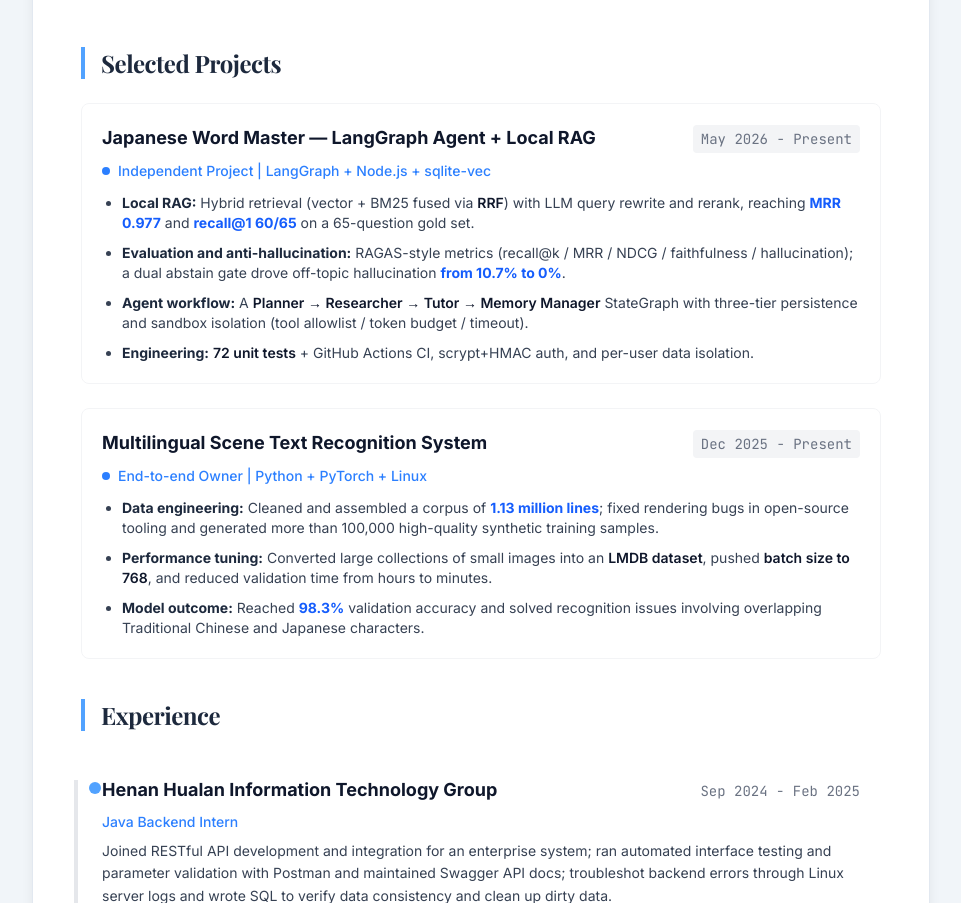
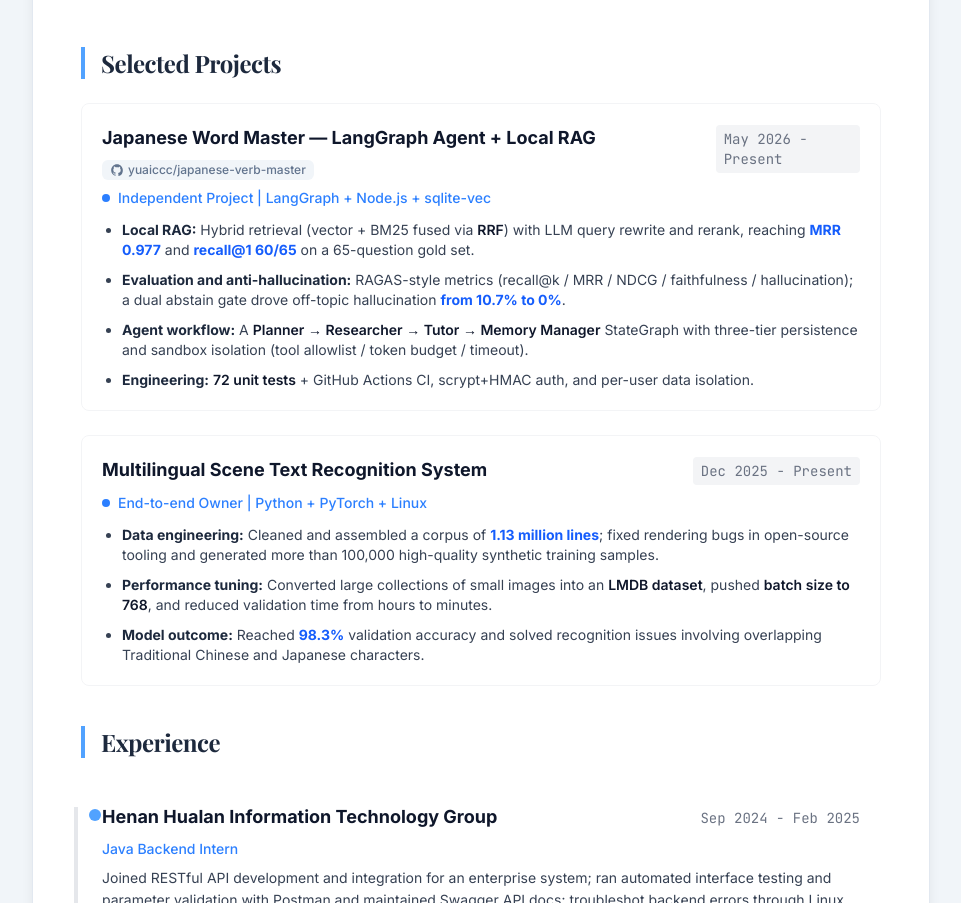
Before and after one commit to yuaiccc/my-resume, a Next.js app: page / in a window 1280 px wide. Shown: the part 2520-3423 px from the top of the page, without its empty margins (159-1120 px from the left). Built offline with nearby package versions, Linux system fonts and the light colour scheme; no server answers.

Commit message:
feat(projects): Japanese Word Master 标题旁加 GitHub 仓库 chip + icon

```diff
--- a/app/page.tsx
+++ b/app/page.tsx
@@ -325,8 +325,20 @@ export default function Resume() {
                 data-spotlight-card
                 className="interactive-card mb-6 p-5 rounded-lg border border-gray-100 dark:border-gray-700 hover:shadow-md hover:border-blue-200 dark:hover:border-blue-800 transition-all duration-300 group"
               >
-                <div className="flex flex-col sm:flex-row justify-between sm:items-baseline mb-2">
-                  <h3 className="text-lg font-bold text-slate-900 dark:text-slate-100 group-hover:text-blue-500 transition-colors">Japanese Word Master — LangGraph Agent + Local RAG</h3>
+                <div className="flex flex-col sm:flex-row justify-between sm:items-baseline mb-2 gap-2">
+                  <h3 className="text-lg font-bold text-slate-900 dark:text-slate-100 group-hover:text-blue-500 transition-colors flex items-center gap-2 flex-wrap">
+                    <span>Japanese Word Master — LangGraph Agent + Local RAG</span>
+                    <a
+                      href="https://github.com/yuaiccc/japanese-verb-master"
+                      target="_blank"
+                      rel="noopener noreferrer"
+                      className="inline-flex items-center gap-1 text-xs font-medium text-slate-500 hover:text-blue-500 dark:text-slate-400 dark:hover:text-blue-400 bg-slate-100 dark:bg-slate-800 hover:bg-slate-200 dark:hover:bg-slate-700 px-2 py-0.5 rounded-md transition-colors"
+                      aria-label="View Japanese Word Master on GitHub"
+                    >
+                      <GithubIcon className="w-3.5 h-3.5" />
+                      <span>yuaiccc/japanese-verb-master</span>
+                    </a>
+                  </h3>
                   <span className="text-sm text-gray-500 dark:text-gray-400 font-mono bg-gray-100 dark:bg-gray-800 px-2 py-1 rounded mt-2 sm:mt-0">May 2026 - Present</span>
                 </div>
                 <p className="text-sm text-blue-500 font-medium mb-3 flex items-center gap-2">
```
